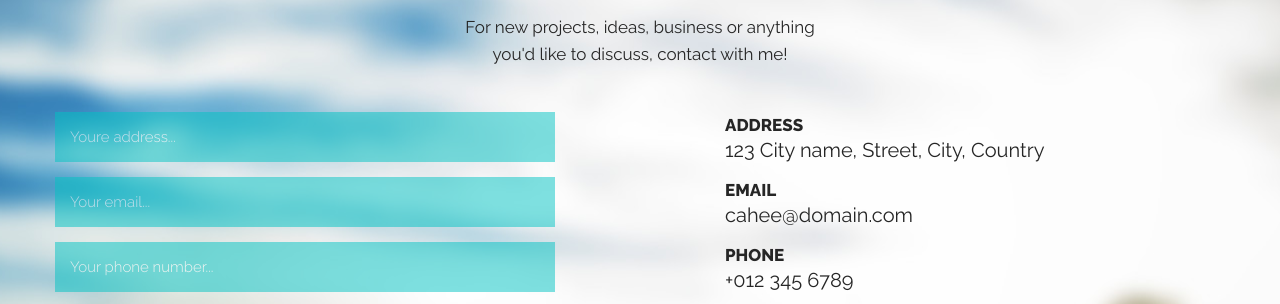
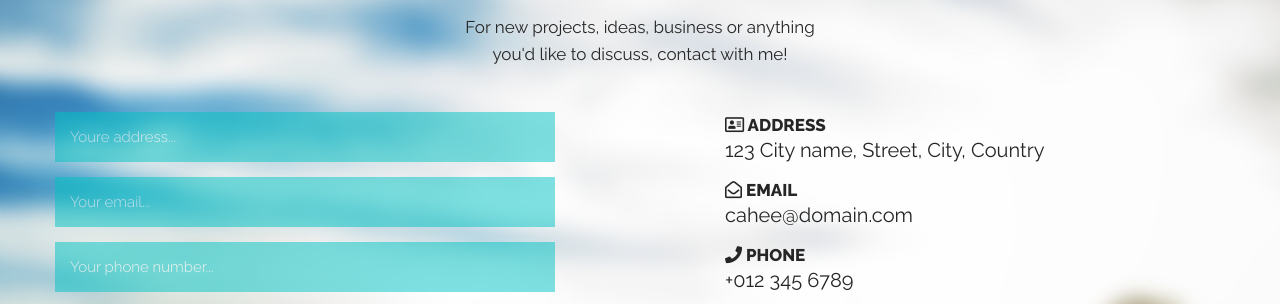
Before and after one commit to barabana78/Cahee, a plain HTML site: page index.html in a window 1280 px wide. Shown: the part 5257-5561 px from the top of the page. Drawn offline with nearby package versions, Linux system fonts and the light colour scheme.

Commit message:
add font awesom

```diff
--- a/index.html
+++ b/index.html
@@ -198,9 +198,9 @@
         <button class="link-btn link-btn-fly" type="submit">Submit</button>
       </form>
       <ul>
-        <li><span>ADDRESS</span><br/>123 City name, Street, City, Country</li>
-        <li><span>EMAIL</span><br/>cahee@domain.com</li>
-        <li><span>PHONE</span><br/>+012 345 6789</li>
+        <li><span><i class="far fa-address-card"></i> ADDRESS</span><br/>123 City name, Street, City, Country</li>
+        <li><span><i class="far fa-envelope-open"></i> EMAIL</span><br/>cahee@domain.com</li>
+        <li><span><i class="fas fa-phone"></i> PHONE</span><br/>+012 345 6789</li>
       </ul>
     </div>
   </div>
```
